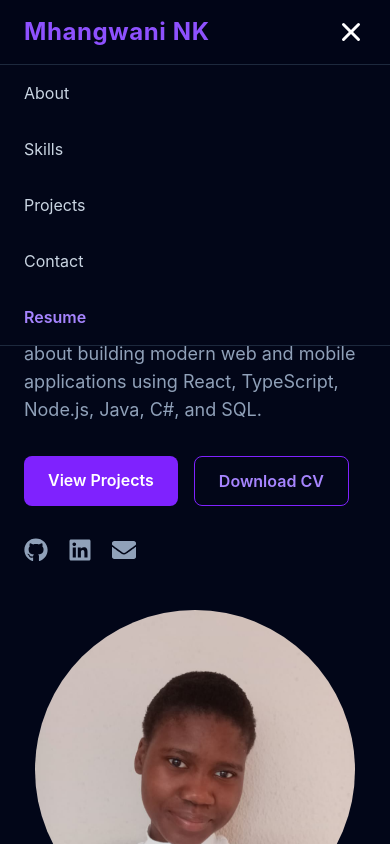
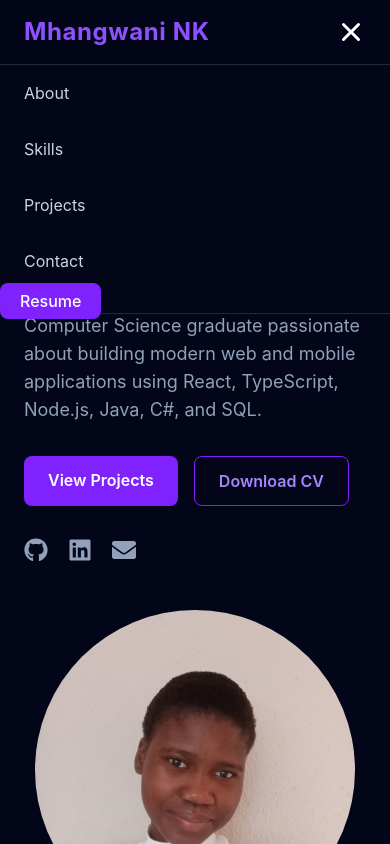
Before and after one commit to Ndima-karabo17/Ndima-portfolio, a React (Vite) app: page / in a window 390 px wide. Both pictures are taken after a click on the button 351 px from the left and 32 px from the top of the page. Shown: the top 844 px of the page. Built offline with nearby package versions, Linux system fonts and the light colour scheme.

Commit message:
fix: make CV download button trigger file download
Add download attribute and target="_blank" fallback to Download CV
link so it downloads resume.pdf instead of navigating to it. Also
fix missing text color class on the button.

```diff
--- a/src/components/layout/Navbar.tsx
+++ b/src/components/layout/Navbar.tsx
@@ -1,6 +1,6 @@
 import { useState } from "react";
 import { HiMenu, HiX } from "react-icons/hi";
-
+import cv from "../../assets/documents/Ndima_Mhangwani_CV.pdf"
 const links = [
   { name: "About", href: "#about" },
   { name: "Skills", href: "#skills" },
@@ -35,9 +35,15 @@ const Navbar = () => {
             </li>
           ))}
 
+
+
           <a
-            href="/resume.pdf"
+            href={cv}
+            download="Ndima_Mhangwani_CV.pdf"
+             target="_blank"
+              rel="noopener noreferrer"
             className="rounded-lg bg-violet-600 px-5 py-2 font-medium text-white transition hover:bg-violet-700"
+
           >
             Resume
           </a>
@@ -66,13 +72,18 @@ const Navbar = () => {
             </a>
           ))}
 
-          <a
-            href="/resume.pdf"
-            className="block px-6 py-4 font-semibold text-violet-400"
-            onClick={() => setOpen(false)}
+
+ <a
+            href={cv}
+            download="Ndima_Mhangwani_CV.pdf"
+             target="_blank"
+              rel="noopener noreferrer"
+            className="rounded-lg bg-violet-600 px-5 py-2 font-medium text-white transition hover:bg-violet-700"
+
           >
             Resume
           </a>
+
         </div>
       )}
     </header>
--- a/src/sections/Contact.tsx
+++ b/src/sections/Contact.tsx
@@ -6,9 +6,8 @@ import {
   FaPhone,
   FaDownload,
 } from "react-icons/fa";
-
+import cv from "../assets/documents/Ndima_Mhangwani_CV.pdf";
 import { useRef, useState } from "react";
-
 
 const Contact = () => {
   const form = useRef<HTMLFormElement>(null);
@@ -31,7 +30,7 @@ const Contact = () => {
       await new Promise((resolve) => setTimeout(resolve, 2000));
 
       setSuccess(
-        "Thank you for reaching out! Your message has been sent successfully. I'll get back to you as soon as possible."
+        "Thank you for reaching out! Your message has been sent successfully. I'll get back to you as soon as possible.",
       );
 
       form.current.reset();
@@ -43,7 +42,7 @@ const Contact = () => {
       console.error(err);
 
       setError(
-        "Sorry, something went wrong while sending your message. Please try again later."
+        "Sorry, something went wrong while sending your message. Please try again later.",
       );
 
       setTimeout(() => {
@@ -54,34 +53,23 @@ const Contact = () => {
     }
   };
 
-
   return (
-    <section
-      id="contact"
-      className="bg-slate-900 py-24 text-white"
-    >
+    <section id="contact" className="bg-slate-900 py-24 text-white">
       <div className="mx-auto max-w-7xl px-6">
-
         {/* Heading */}
         <div className="mb-16 text-center">
-          <h2 className="text-4xl font-bold">
-            Let's Connect
-          </h2>
+          <h2 className="text-4xl font-bold">Let's Connect</h2>
 
           <p className="mx-auto mt-4 max-w-2xl text-slate-400">
-            I'm currently looking for graduate opportunities,
-            internships, and junior software developer roles.
-            Feel free to reach out.
+            I'm currently looking for graduate opportunities, internships, and
+            junior software developer roles. Feel free to reach out.
           </p>
         </div>
 
         <div className="grid gap-12 lg:grid-cols-2">
-
           {/* Left */}
           <div>
-
             <div className="space-y-6">
-
               <div className="flex items-center gap-4">
                 <FaEnvelope className="text-xl text-violet-400" />
 
@@ -104,11 +92,9 @@ const Contact = () => {
 
                 <span>Limpopo, South Africa</span>
               </div>
-
             </div>
 
             <div className="mt-10 flex gap-5">
-
               <a
                 href="https://github.com/Ndima-karabo17"
                 target="_blank"
@@ -126,28 +112,23 @@ const Contact = () => {
               >
                 <FaLinkedin size={24} />
               </a>
-
             </div>
 
             <a
-              href="/resume.pdf"
-              className="mt-10 inline-flex items-center gap-3 rounded-lg bg-violet-600 px-6 py-3 font-semibold transition hover:bg-violet-700"
+              href={cv}
+              download="Ndima_Mhangwani_CV.pdf"
+              target="_blank"
+              rel="noopener noreferrer"
+              className="mt-10 inline-flex items-center gap-3 rounded-lg bg-violet-600 px-6 py-3 font-semibold text-white transition hover:bg-violet-700"
             >
               <FaDownload />
-
               Download CV
             </a>
-
           </div>
 
           {/* Right */}
 
-         <form
-        ref={form}
-        onSubmit={sendEmail}
-        className="space-y-6"
-      >
-
+          <form ref={form} onSubmit={sendEmail} className="space-y-6">
             {/* Name */}
             <div>
               <label
@@ -162,7 +143,8 @@ const Contact = () => {
                 type="text"
                 placeholder="Enter your full name"
                 className="w-full rounded-xl border border-slate-700 bg-slate-950 p-4 text-white outline-none transition focus:border-violet-500 focus:ring-2 focus:ring-violet-500/30"
-   required />
+                required
+              />
             </div>
 
             {/* Email */}
@@ -179,7 +161,8 @@ const Contact = () => {
                 type="email"
                 placeholder="Enter your email address"
                 className="w-full rounded-xl border border-slate-700 bg-slate-950 p-4 text-white outline-none transition focus:border-violet-500 focus:ring-2 focus:ring-violet-500/30"
-    required/>
+                required
+              />
             </div>
 
             {/* Subject */}
@@ -196,7 +179,8 @@ const Contact = () => {
                 type="text"
                 placeholder="What is this about?"
                 className="w-full rounded-xl border border-slate-700 bg-slate-950 p-4 text-white outline-none transition focus:border-violet-500 focus:ring-2 focus:ring-violet-500/30"
-    required/>
+                required
+              />
             </div>
 
             {/* Message */}
@@ -223,17 +207,11 @@ const Contact = () => {
             >
               {loading ? "Sending..." : "Send Message"}
             </button>
-{success && (
-  <p className="text-green-500 mt-4">{success}</p>
-)}
+            {success && <p className="text-green-500 mt-4">{success}</p>}
 
-{error && (
-  <p className="text-red-500 mt-4">{error}</p>
-)}
+            {error && <p className="text-red-500 mt-4">{error}</p>}
           </form>
-
         </div>
-
       </div>
     </section>
   );
--- a/src/sections/Hero.tsx
+++ b/src/sections/Hero.tsx
@@ -1,28 +1,21 @@
 import Button from "../components/ui/Button";
 import SocialLinks from "../components/ui/SocialLinks";
-import Profile from '../assets/images/profile.jpeg'
+import Profile from "../assets/images/profile.jpeg";
 import { fadeInUp } from "../animations/variants";
-import {motion} from "framer-motion"
-import { TypeAnimation } from "react-type-animation"
+import { motion } from "framer-motion";
+import { TypeAnimation } from "react-type-animation";
+import cv from "../assets/documents/Ndima_Mhangwani_CV.pdf";
+
 const Hero = () => {
   return (
     <section id="home" className="min-h-screen flex items-center">
       <div className="mx-auto max-w-7xl px-6 grid gap-12 md:grid-cols-2 items-center">
-
-        <motion.div
-        variants={fadeInUp}
-        initial="hidden"
-        animate="visible"
-        >
-          <p className="text-violet-400 font-medium">
-             Hello, I'm
-          </p>
+        <motion.div variants={fadeInUp} initial="hidden" animate="visible">
+          <p className="text-violet-400 font-medium">Hello, I'm</p>
 
           <h1 className="mt-4 text-5xl font-extrabold md:text-7xl">
             Mhangwani Ndima <br /> Karabo
-
           </h1>
-
 
           <TypeAnimation
             sequence={[
@@ -40,21 +33,23 @@ const Hero = () => {
           />
 
           <p className="mt-6 max-w-xl text-lg text-slate-400">
-            Computer Science graduate passionate about building
-            modern web and mobile applications using React,
-            TypeScript, Node.js, Java, C#, and SQL.
+            Computer Science graduate passionate about building modern web and
+            mobile applications using React, TypeScript, Node.js, Java, C#, and
+            SQL.
           </p>
 
           <div className="mt-8 flex flex-wrap gap-4">
-            <Button href="#projects">
-              View Projects
-            </Button>
+            <Button href="#projects">View Projects</Button>
 
-            <Button
-              href="/resume.pdf"
-              variant="secondary"
+            <Button  variant="secondary">
+              <a
+                href={cv}
+                download="Ndima_Mhangwani_CV.pdf"
+                target="_blank"
+                rel="noopener noreferrer"
               >
                 Download CV
+              </a>
             </Button>
           </div>
 
@@ -70,7 +65,6 @@ const Hero = () => {
             className="h-80 w-80 rounded-full object-cover"
           />
         </div>
-
       </div>
     </section>
   );
```
Also changed, not shown: 1 other file (tests, documents, lock files or other folders). Lines whose indentation alone changed are shown as unchanged.
